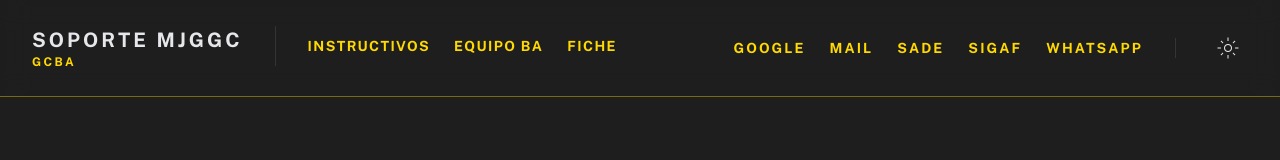
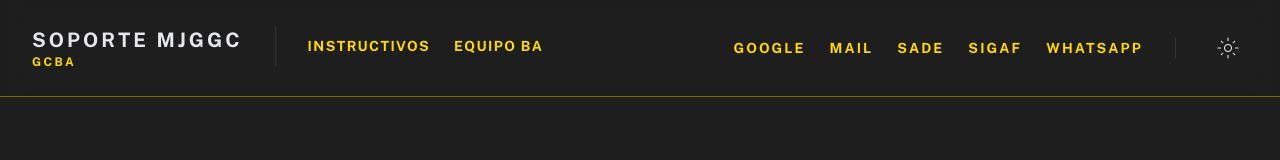
Before and after one commit to julian0072/WebMesadeAyuda, a React (Vite) app: page / in a window 1280 px wide. Shown: the top 160 px of the page. Built offline with nearby package versions, Linux system fonts and the light colour scheme.

Commit message:
Remover boton Fiche

```diff
--- a/components/Header.tsx
+++ b/components/Header.tsx
@@ -65,13 +65,6 @@ const Header: React.FC<HeaderProps> = ({ onViewChange, currentView }) => {
                 >
                   Equipo BA
                 </a>
-                <a
-                  href="https://fiche.buenosaires.gob.ar"
-                  target="_blank"
-                  className="text-sm font-bold uppercase tracking-widest text-primary hover:text-text-base transition-colors"
-                >
-                  Fiche
-                </a>
               </div>
             </div>
 
@@ -125,7 +118,6 @@ const Header: React.FC<HeaderProps> = ({ onViewChange, currentView }) => {
                 INSTRUCTIVOS
               </button>
               <a className="hover:text-text-base transition-colors text-center" href="https://equipoba.buenosaires.gob.ar" target="_blank">Equipo BA</a>
-              <a className="hover:text-text-base transition-colors text-center" href="https://fiche.buenosaires.gob.ar" target="_blank">Fiche</a>
               <a className="hover:text-text-base transition-colors text-center" href="https://google.com" target="_blank">Google</a>
               <a className="hover:text-text-base transition-colors text-center" href="https://outlook.office.com/mail/" target="_blank">Mail</a>
               <a className="hover:text-text-base transition-colors text-center" href="https://cas.buenosaires.gob.ar/acceso/login/login.zul?service=http://eut.gcba.gob.ar/gedo-web" target="_blank">SADE</a>
```
